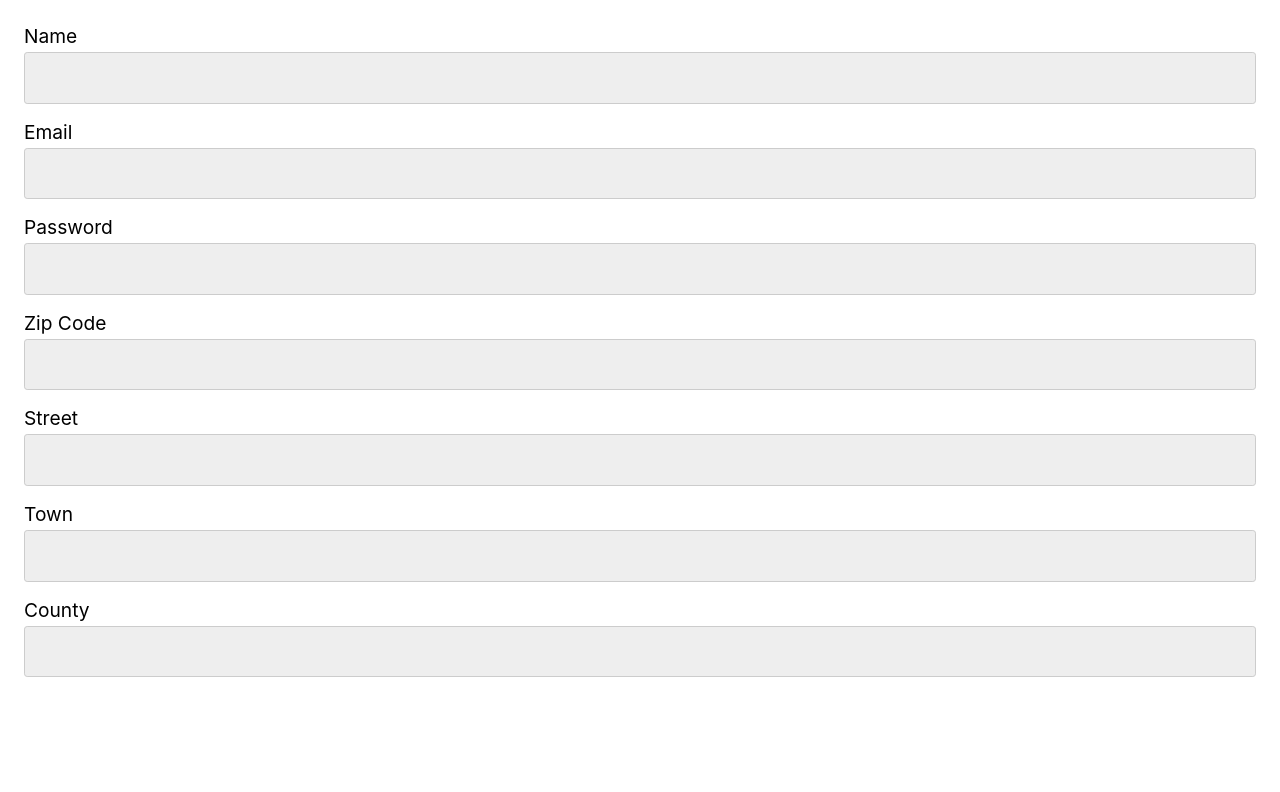
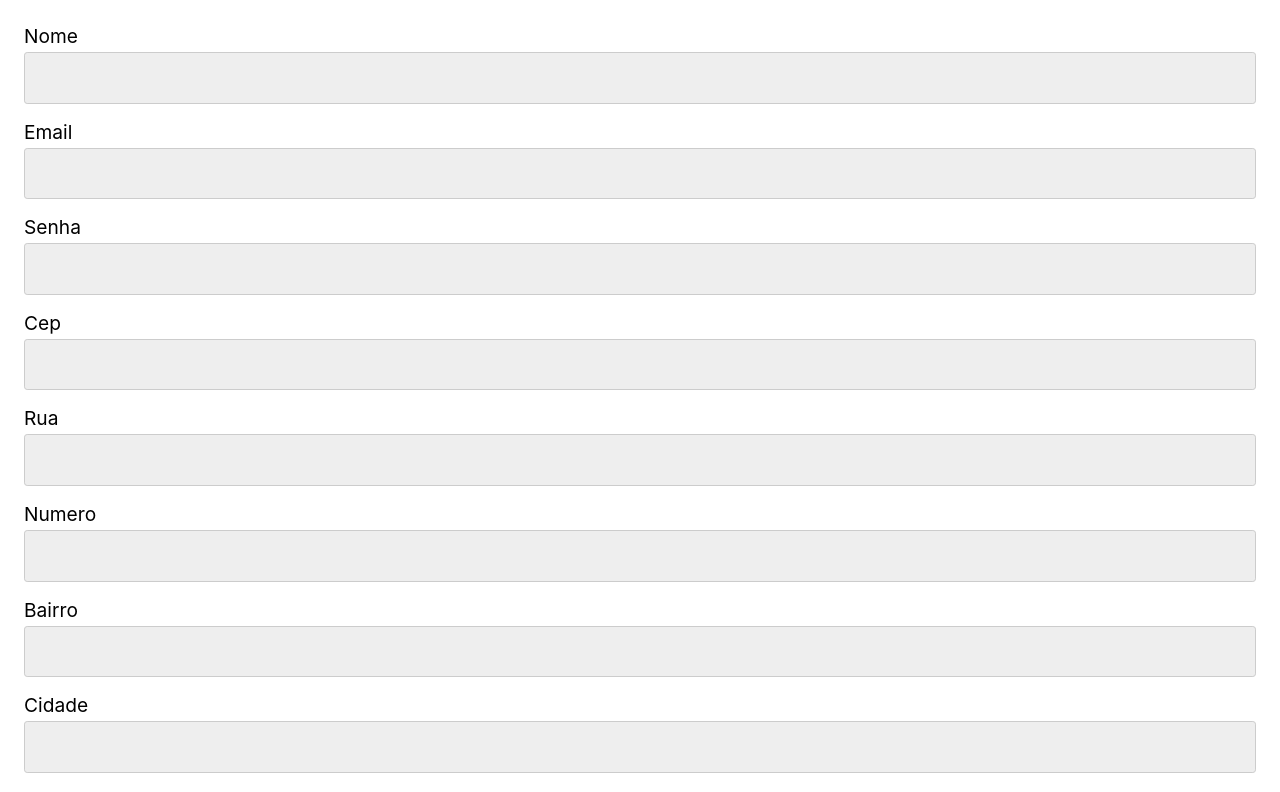
Before and after one commit to ederpagliotto/aulas, a React (Create React App) app: page / in a window 1280 px wide. Shown: the top 792 px of the page. Built offline with nearby package versions, Linux system fonts and the light colour scheme.

Commit message:
form input created with a success message if submited

```diff
--- a/src/App.js
+++ b/src/App.js
@@ -2,8 +2,8 @@
 
 const formFields = [
   {
-    id: 'name',
-    label: 'Name',
+    id: 'nome',
+    label: 'Nome',
     type: 'text',
   },
   {
@@ -12,42 +12,66 @@
     type: 'email',
   },
   {
-    id: 'password',
-    label: 'Password',
+    id: 'senha',
+    label: 'Senha',
     type: 'password',
   },
   {
-    id: 'zip',
-    label: 'Zip Code',
+    id: 'cep',
+    label: 'Cep',
     type: 'text',
   },
   {
-    id: 'street',
-    label: 'Street',
+    id: 'rua',
+    label: 'Rua',
     type: 'text',
   },
   {
-    id: 'town',
-    label: 'Town',
+    id: 'numero',
+    label: 'Numero',
     type: 'text',
   },
   {
-    id: 'county',
-    label: 'County',
+    id: 'bairro',
+    label: 'Bairro',
+    type: 'text',
+  },
+  {
+    id: 'cidade',
+    label: 'Cidade',
+    type: 'text',
+  },
+  {
+    id: 'estado',
+    label: 'Estado',
     type: 'text',
   },
 ];
 
 function App() {
-  const [form, setForm] = React.useState({
-    name: '',
-    email: '',
-    password: '',
-    zip: '',
-    street: '',
-    town: '',
-    county: '',
-  });
+  const [form, setForm] = React.useState(
+    formFields.reduce((acc, field) => {
+      return {
+        ...acc,
+        [field.id]: '',
+      };
+    }, {}),
+  );
+
+  const [response, setResponse] = React.useState(null);
+
+  function handleSubmit(event) {
+    event.preventDefault();
+    fetch('https://ranekapi.origamid.dev/json/api/usuario', {
+      method: 'POST',
+      headers: {
+        'Content-Type': 'application/json',
+      },
+      body: JSON.stringify(form),
+    }).then((response) => {
+      setResponse(response);
+    });
+  }
 
   function handleChange({ target }) {
     const { id, value } = target;
@@ -55,13 +79,15 @@
   }
 
   return (
-    <form>
+    <form onSubmit={handleSubmit}>
       {formFields.map(({ id, label, type }) => (
-        <div>
+        <div key={id}>
           <label htmlFor={id}>{label}</label>
           <input type={type} id={id} value={form[id]} onChange={handleChange} />
         </div>
       ))}
+      <button>Submit</button>
+      {response && response.ok && <p>Success</p>}
     </form>
   );
 }
```
